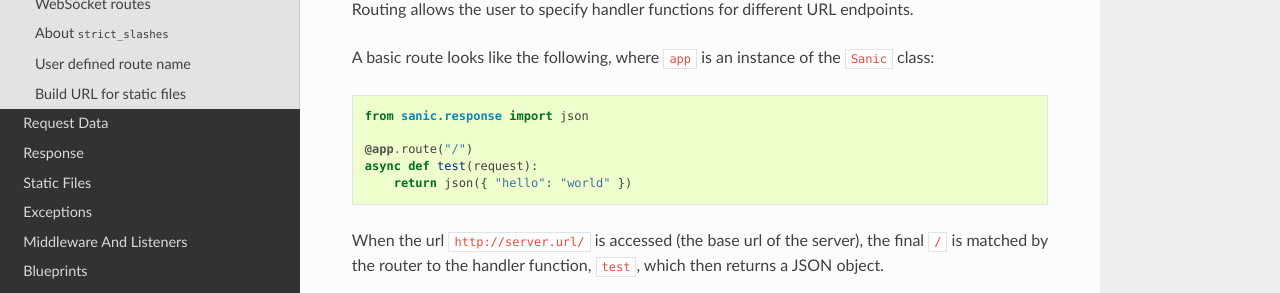
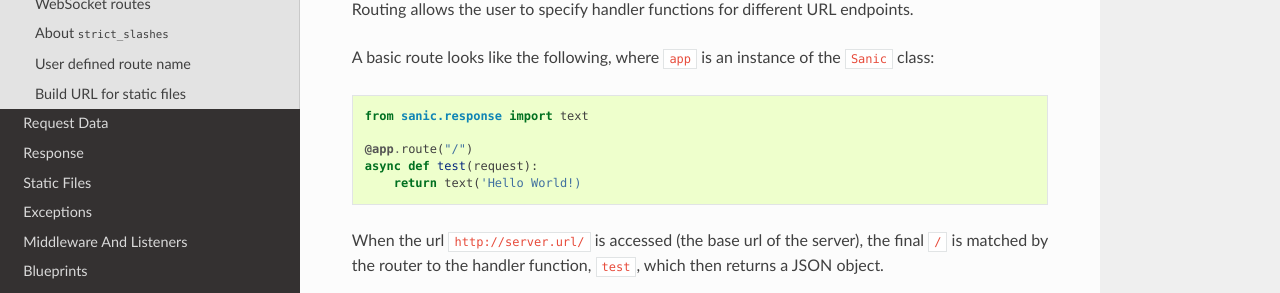
Before and after one commit to sanic-org/sanic, a Sphinx documentation site: the page built from docs/sanic/routing.md, in a window 1280 px wide and 900 px high. Shown: the part 162-455 px from the top of the window. Built offline with Sphinx 7.4.7 and the Read the Docs theme 2.0.0, drawn with Linux system fonts in a browser that asks for light colours.

Commit message:
consistent returns in routing examples

````diff
--- a/docs/sanic/routing.md
+++ b/docs/sanic/routing.md
@@ -6,11 +6,11 @@ A basic route looks like the following, where `app` is an instance of the
 `Sanic` class:
 
 ```python
-from sanic.response import json
+from sanic.response import text
 
 @app.route("/")
 async def test(request):
-    return json({ "hello": "world" })
+    return text('Hello World!)
 ```
 
 When the url `http://server.url/` is accessed (the base url of the server), the
````
